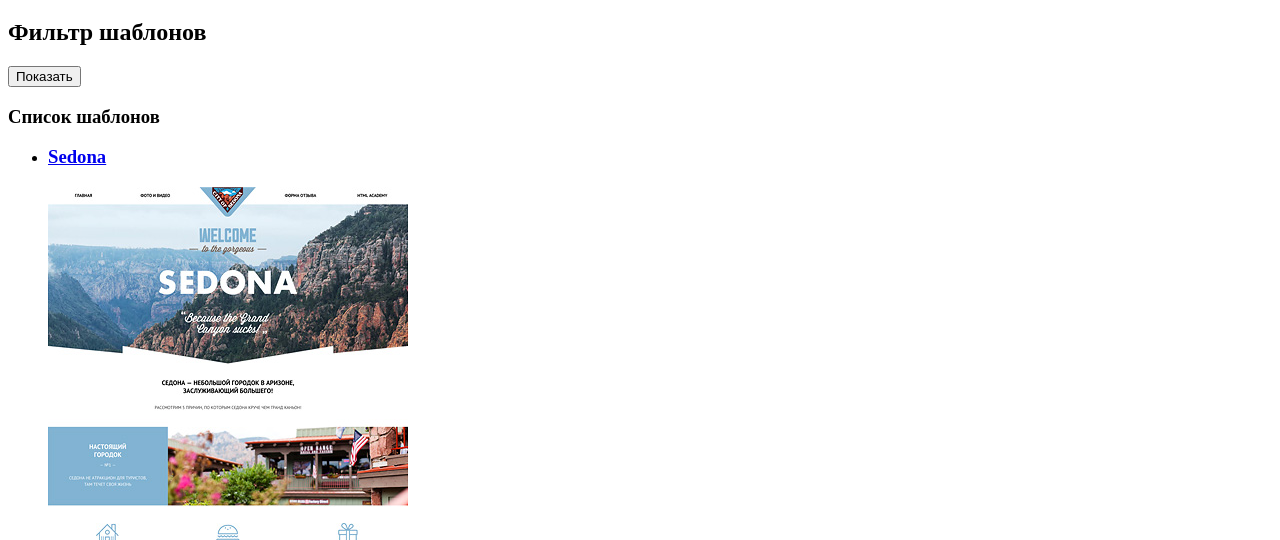
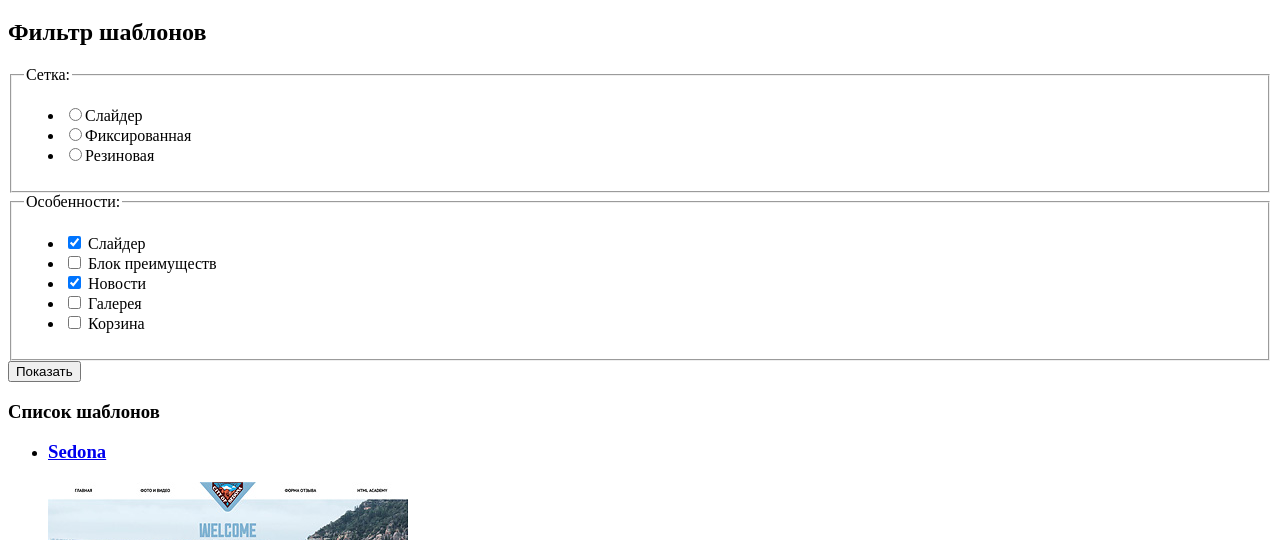
Before and after one commit to nm303/1248457-nerds-27, a plain HTML site: page catalog.html in a window 1280 px wide. Shown: the part 260-800 px from the top of the page. Drawn offline with Linux system fonts and the light colour scheme.

Commit message:
Личный проект: продолжаем разметку

```diff
--- a/catalog.html
+++ b/catalog.html
@@ -23,8 +23,48 @@
     <h1>Магазин готовых шаблонов</h1>
     <section>
       <h2>Фильтр шаблонов</h2>
-          <!-- Здесь будет форма -->
+      <form class="filter" method="get" action="https://echo.htmlacademy.ru">
+        <fieldset>
+          <legend>Сетка:</legend>
+          <ul>
+            <li>
+              <label><input type="radio" name="grid-type" value="filter-slider">Слайдер</label>
+            </li>
+            <li>
+              <label><input type="radio" name="grid-type" value="filter-fixed">Фиксированная</label>
+            </li>
+            <li>
+              <label><input type="radio" name="grid-type" value="filter-stretch">Резиновая</label>
+            </li>
+          </ul>
+        </fieldset>
+        <fieldset>
+          <legend>Особенности:</legend>
+          <ul>
+            <li>
+              <input type="checkbox" name="baxter-of-california" id="filter-baxter-of-california" checked>
+              <label for="filter-baxter-of-california">Слайдер</label>
+            </li>
+            <li>
+              <input type="checkbox" name="advantages" id="filter-advantages">
+              <label for="filter-advantages">Блок преимуществ</label>
+            </li>
+            <li>
+              <input type="checkbox" name="news" id="filter-news" checked>
+              <label for="filter-news">Новости</label>
+            </li>
+            <li>
+              <input type="checkbox" name="gallery" id="filter-gallery">
+              <label for="filter-gallery">Галерея</label>
+            </li>
+            <li>
+              <input type="checkbox" name="busket" id="filter-busket">
+              <label for="filter-busket">Корзина</label>
+            </li>
+          </ul>
+        </fieldset>
         <button type="submit">Показать</button>
+      </form>
     </section>
     <section>
       <h3>Список шаблонов</h3>
@@ -95,5 +135,28 @@
       <p>Скидка 10% для друзей из социальных сетей.</p>
     </div>
   </footer>
+  <section>
+    <h2>Напишите нам</h2>
+    <form action="https://echo.htmlacademy.ru" method="post">
+      <p>
+        <label for="name-contact">Ваше имя:</label>
+        <input id="name-contact" type="text" name="name" placeholder="email@example.com">
+      </p>
+      <p>
+        <label for="email-contact">Ваш e-mail:</label>
+        <input id="email-contact" type="email" name="email" placeholder="email@example.com">
+      </p>
+      <p>
+        <label for="letter-contact">Текст письма:</label>
+        <textarea id="letter-contact" name="letter" placeholder="В свободной форме"></textarea>
+      </p>
+      <button type="submit">
+        Отправить
+      </button>
+    </form>
+    <button type="button">
+      Закрыть
+    </button>
+  </section>
 </body>
 </html>
```
Also changed, not shown: index.html (+23 -0 lines). Lines whose indentation alone changed are shown as unchanged.
